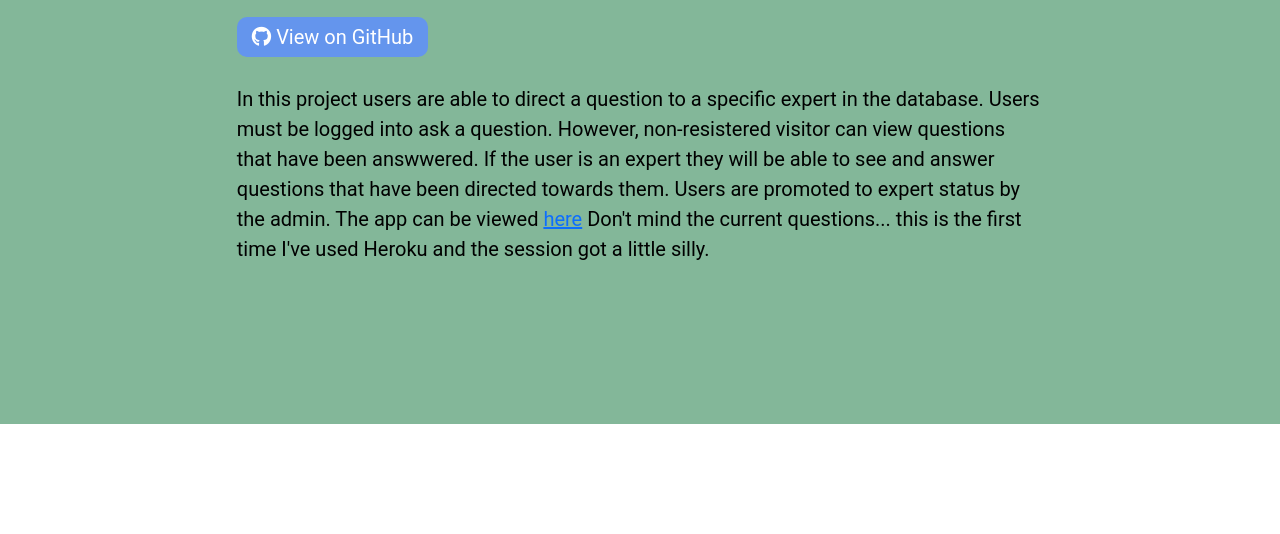
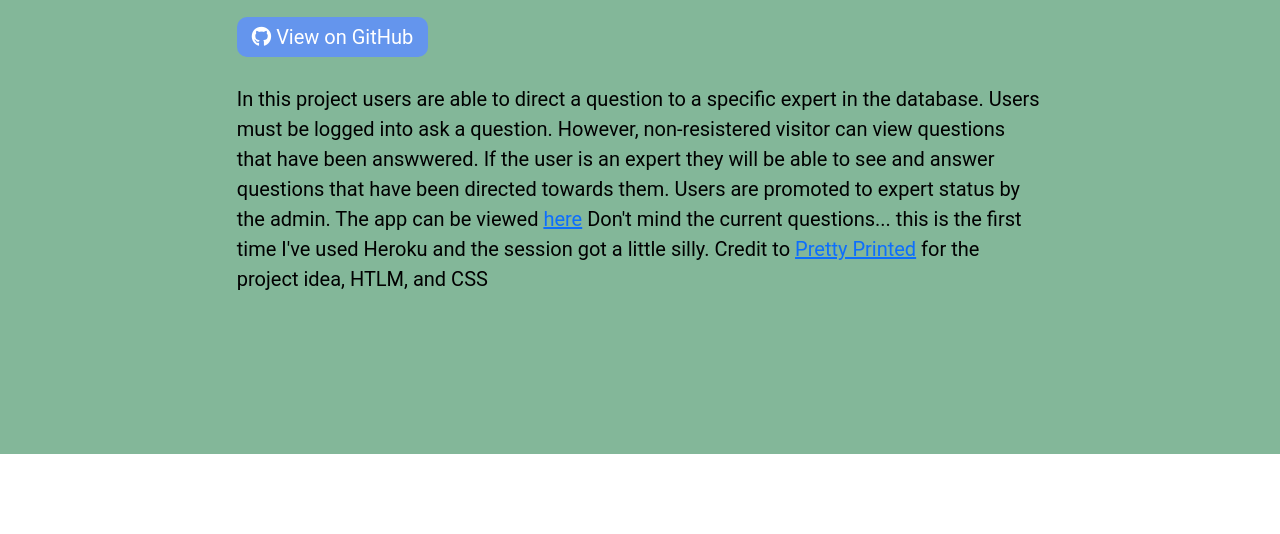
Before and after one commit to thamasmorethelen/website, a Flask app: page / in a window 1280 px wide. Shown: the part 5276-5810 px from the top of the page. Run offline with Flask 2, Linux system fonts and the light colour scheme; some libraries are stand-ins or nearby versions.

Commit message:
Update index.html

```diff
--- a/templates/index.html
+++ b/templates/index.html
@@ -97,7 +97,7 @@
                         <i class="fab fa-github"></i>
                         View on GitHub
                     </a>
-                    <p> In this project users are able to direct a question to a specific expert in the database. Users must be logged into ask a question. However, non-resistered visitor can view questions that have been answwered. If the user is an expert they will be able to see and answer questions that have been directed towards them. Users are promoted to expert status by the admin. The app can be viewed <a href="https://fast-mountain-51173.herokuapp.com/">here</a> Don't mind the current questions... this is the first time I've used Heroku and the session got a little silly.</p>
+                    <p> In this project users are able to direct a question to a specific expert in the database. Users must be logged into ask a question. However, non-resistered visitor can view questions that have been answwered. If the user is an expert they will be able to see and answer questions that have been directed towards them. Users are promoted to expert status by the admin. The app can be viewed <a href="https://fast-mountain-51173.herokuapp.com/">here</a> Don't mind the current questions... this is the first time I've used Heroku and the session got a little silly. Credit to <a href="https://www.udemy.com/course/the-ultimate-flask-course/">Pretty Printed</a> for the project idea, HTLM, and CSS </p>
                 </div>
             </div>
         </section>
```
